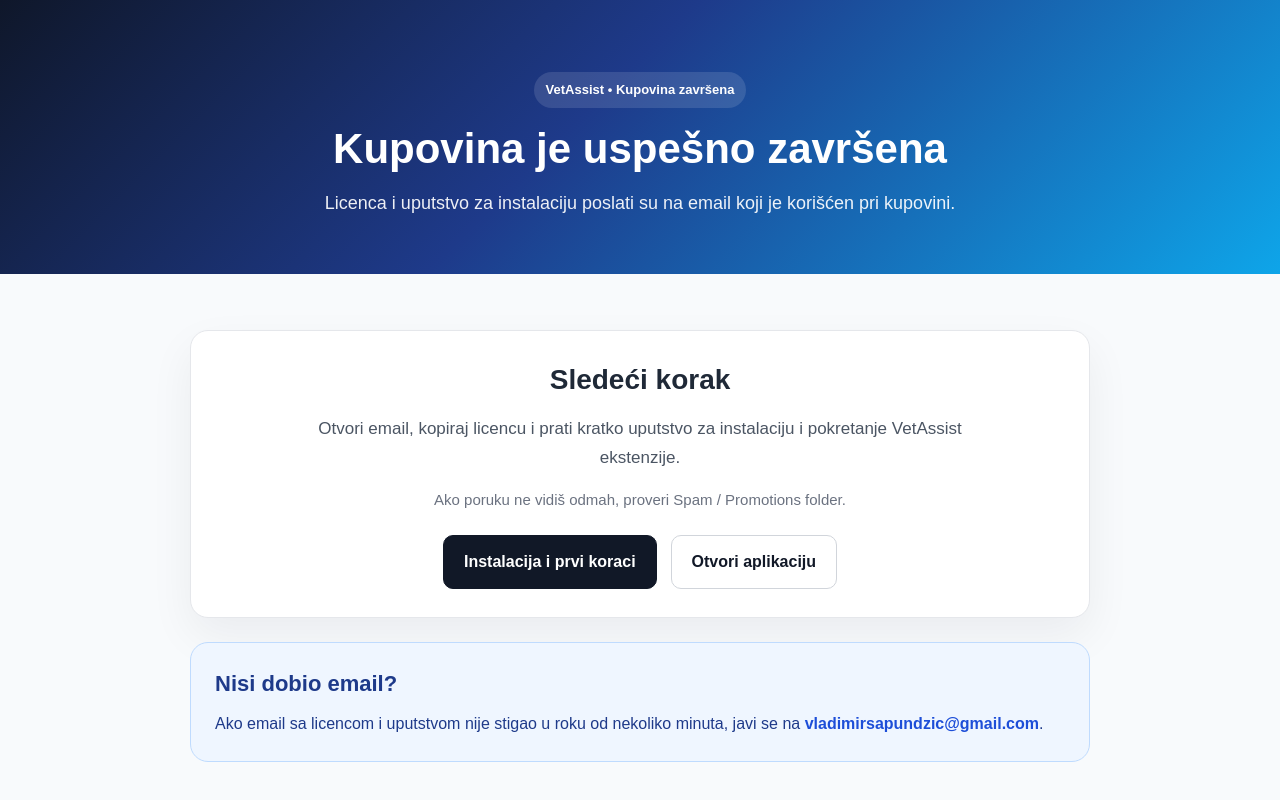
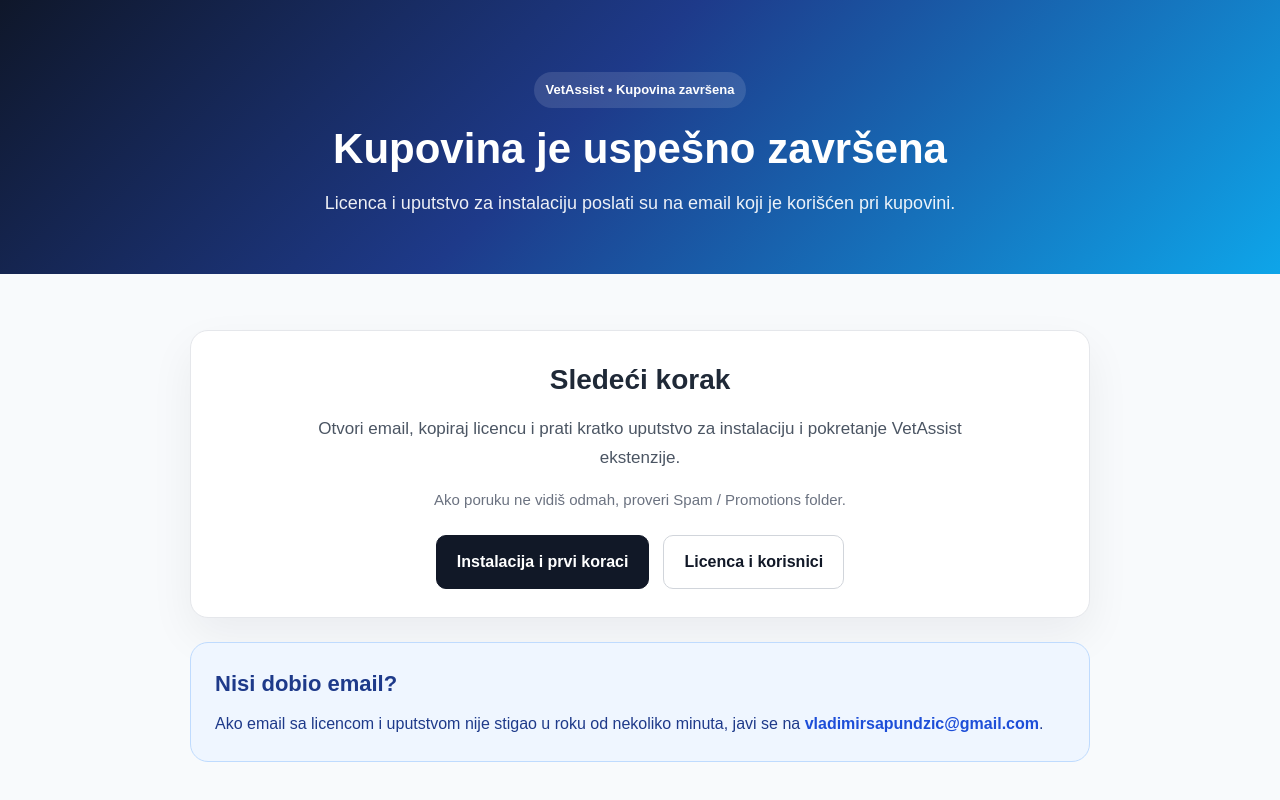
Before and after one commit to vladimirsapundzic85/vetasist-app, a Next.js app: page /app/success in a window 1280 px wide. Shown: the top 800 px of the page. Built offline with nearby package versions, Linux system fonts and the light colour scheme.

Commit message:
Update page.tsx

```diff
--- a/app/app/success/page.tsx
+++ b/app/app/success/page.tsx
@@ -143,7 +143,7 @@
                   border: "1px solid #d1d5db",
                 }}
               >
-                Otvori aplikaciju
+                Licenca i korisnici
               </a>
             </div>
           </div>
```
